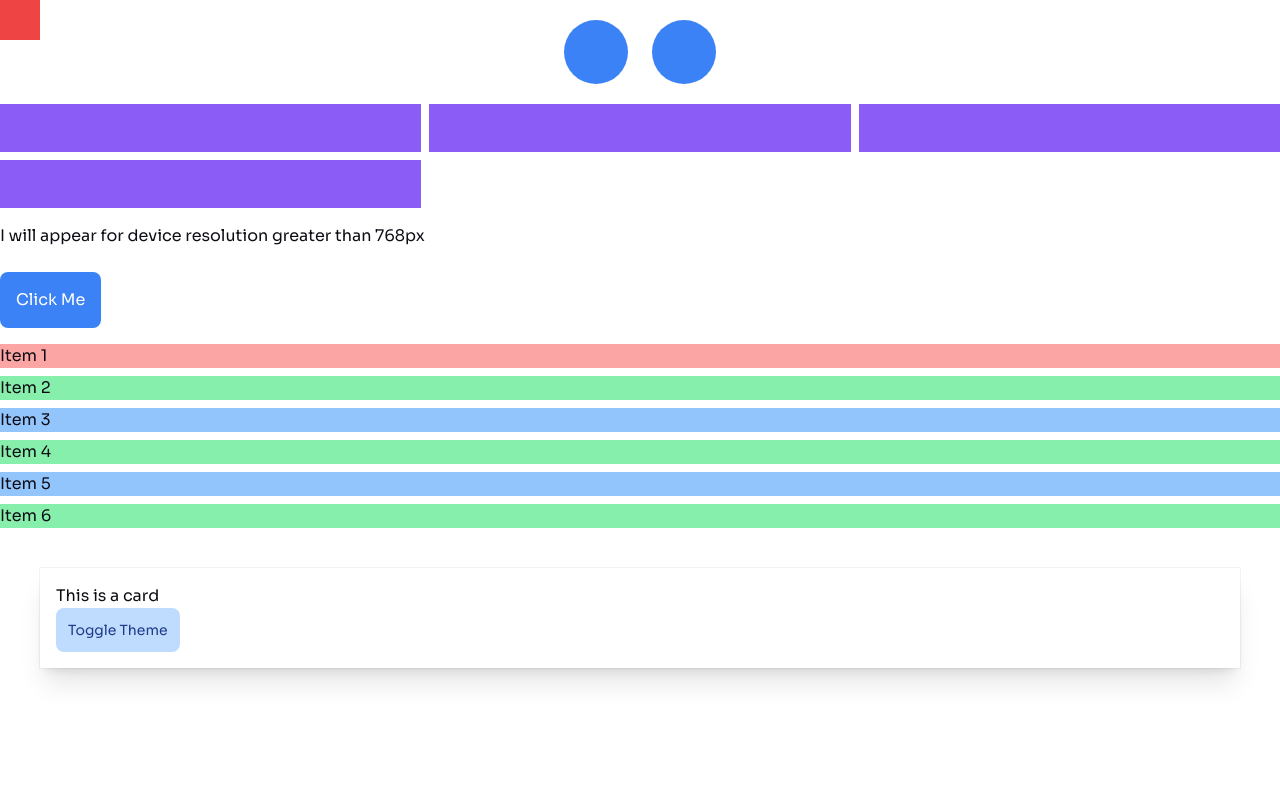
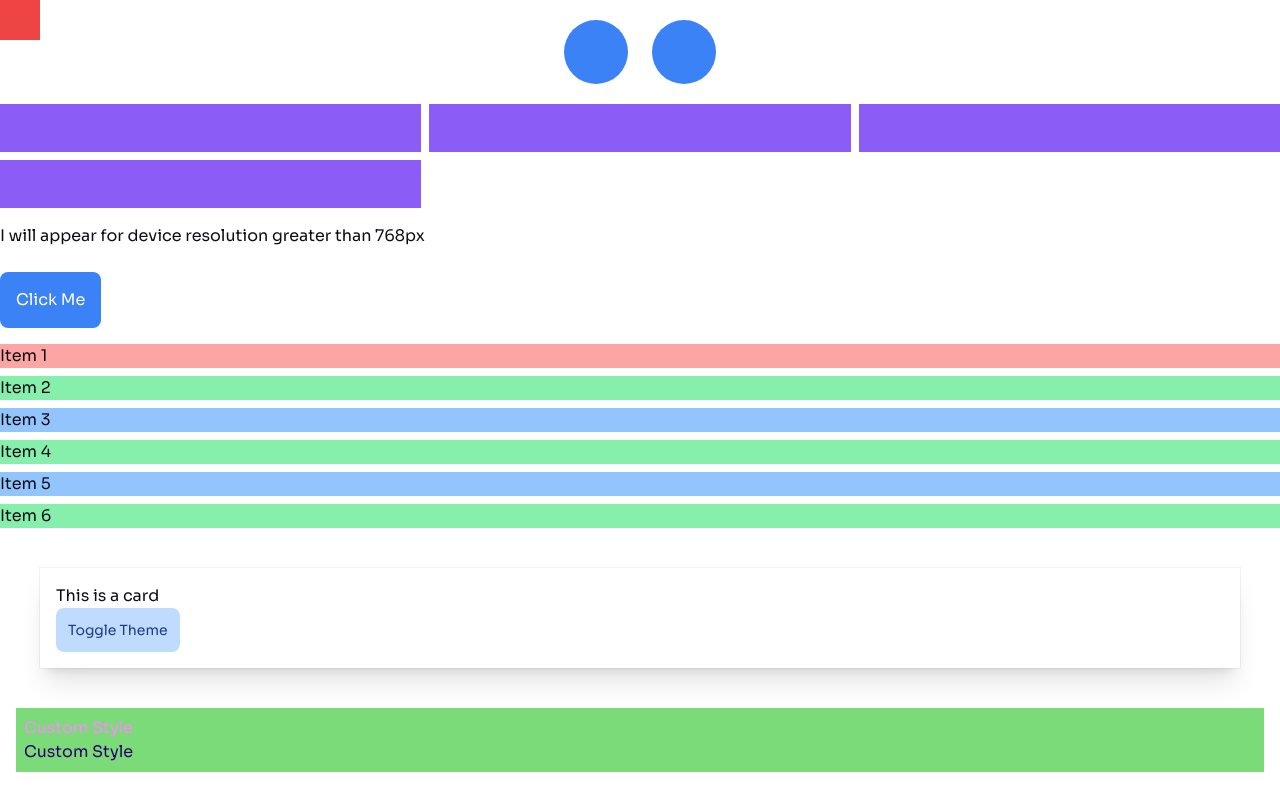
Before and after one commit to deepak252/react-mui-tutorial, a React (Vite) app: page / in a window 1280 px wide. Built offline with nearby package versions, Linux system fonts and the light colour scheme.

Commit message:
Extending classes

```diff
--- a/src/App.tsx
+++ b/src/App.tsx
@@ -50,7 +50,7 @@ function App() {
         <li className="odd:bg-blue-300 even:bg-green-300">Item 5</li>
         <li className="odd:bg-blue-300 even:bg-green-300">Item 6</li>
       </ul>
-
+      {/* 6. Theme */}
       <div className="m-10 p-4 shadow-xl ring-1 ring-slate-900/5 dark:bg-black">
         <p className="dark:text-white">This is a card</p>
         <button
@@ -60,6 +60,11 @@ function App() {
           Toggle Theme
         </button>
       </div>
+      {/* 7. Extending classes */}
+      <div className="bg-secondary m-4 p-2">
+        <p className="text-[#FF88FF]">Custom Style</p>
+        <p className="text-primary">Custom Style</p>
+      </div>
     </>
   )
 }
--- a/tailwind.config.js
+++ b/tailwind.config.js
@@ -9,6 +9,8 @@ export default {
   theme: {
     extend: {
       colors: {
+        primary: '#2f006d',
+        secondary: '#7ADB78',
         color: {
           1: '#AC6AFF',
           2: '#FFC876',
```
